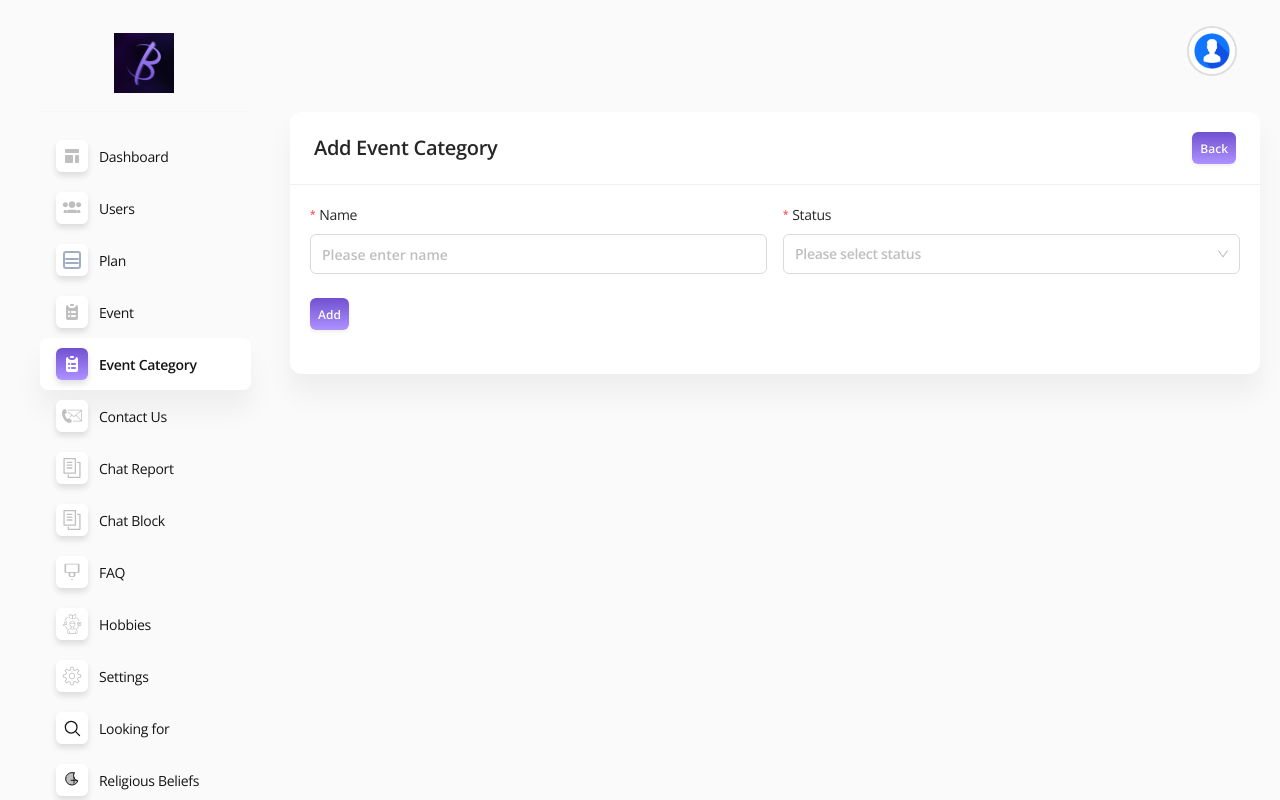
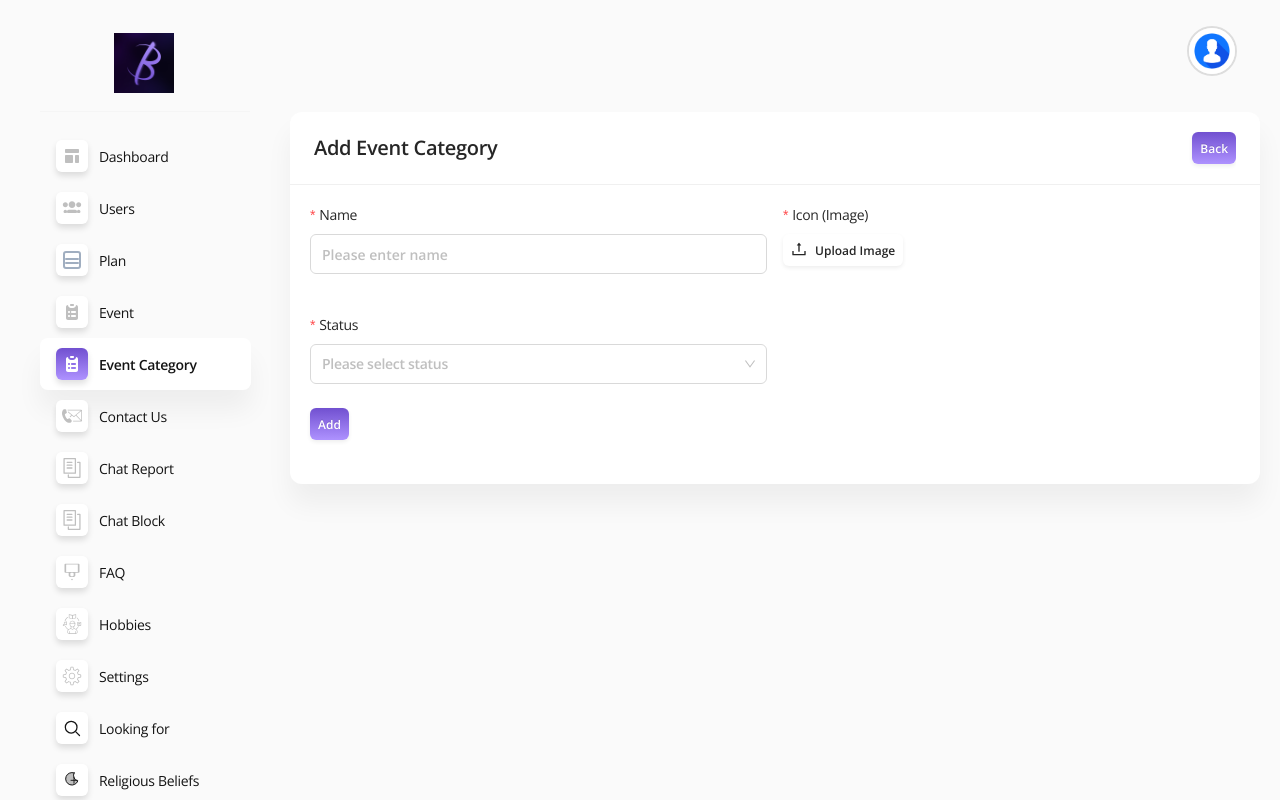
Before and after one commit to ashendra-wa/bootypal, a React (Create React App) app: page /event-category/add in a window 1280 px wide. Built offline with nearby package versions, Linux system fonts and the light colour scheme; sample sign-in values are in the browser's storage.

Commit message:
add event category

```diff
--- a/src/pages/eventCategory/Form.js
+++ b/src/pages/eventCategory/Form.js
@@ -1,3 +1,255 @@
+// import React, { useEffect, useState } from "react";
+// import {
+//   Row,
+//   Col,
+//   Card,
+//   Button,
+//   notification,
+//   Form,
+//   Input,
+//   Select,
+//   Upload,
+// } from "antd";
+// import axios from "axios";
+// import { useHistory, useParams } from "react-router-dom";
+// import { baseUrl } from "../../config";
+// import { UploadOutlined } from "@ant-design/icons";
+// const { Item } = Form;
+// const { Option } = Select;
+
+// function EventCategoryForm() {
+//   const { planId } = useParams(); // Extract planId from URL
+//   const history = useHistory();
+//   const [form] = Form.useForm();
+//   const [isUpdateMode, setIsUpdateMode] = useState(false);
+//   const [image, setImage] = useState(null);
+//   const [uploadImage, setUploadImage] = useState();
+//   const [imageFile, setImageFile] = useState(null);
+//   const [previewImage, setPreviewImage] = useState(null);
+//   useEffect(() => {
+//     if (planId) {
+//       setIsUpdateMode(true);
+//       fetchDetails();
+//     }
+//   }, [planId]);
+
+//   const fetchDetails = async () => {
+//     try {
+//       const response = await axios.get(
+//         `${baseUrl}/api/event-category/read/${planId}`
+//       );
+//       if (response.data.success) {
+//         form.setFieldsValue(response.data.result);
+//         setUploadImage(response.data.result.file);
+//         setPreviewImage(`${baseUrl}/${response.data.result.file}`);
+//         setImageFile(`${baseUrl}/${response.data.result.file}`);
+//       } else {
+//         notification.info({
+//           message: "Info",
+//           description: response.data.message,
+//           placement: "topRight",
+//         });
+//       }
+//     } catch (error) {
+//       console.error("API error:", error);
+//       notification.info({
+//         message: "Info",
+//         description: error.response?.data?.message,
+//         placement: "topRight",
+//       });
+//     }
+//   };
+
+//   const onFinish = async (values) => {
+//     const formData = new FormData();
+//     for (let key in values) {
+//       if (key === "image") {
+//         // if (image) {
+//         formData.append("file", image);
+//         // }
+//       } else {
+//         formData.append(key, values[key]);
+//       }
+//     }
+//     try {
+//       if (isUpdateMode) {
+//         const response = await axios.patch(
+//           `${baseUrl}/api/event-category/update/${planId}`,
+//           formData,
+//           {
+//             headers: {
+//               Authorization: `Bearer ${localStorage.getItem("accessToken")}`,
+//               "Content-Type": "multipart/form-data",
+//             },
+//           }
+//         );
+//         if (response.data.success) {
+//           notification.success({
+//             message: "Success",
+//             description: "Event category updated successfully!",
+//             placement: "topRight",
+//           });
+//           history.push("/event-category");
+//         } else {
+//           notification.info({
+//             message: "Info",
+//             description: response.data.message,
+//             placement: "topRight",
+//           });
+//         }
+//       } else {
+//         const response = await axios.post(
+//           `${baseUrl}/api/eventcategory/create-with-icon`,
+//           formData,
+//           {
+//             headers: {
+//               Authorization: `Bearer ${localStorage.getItem("accessToken")}`,
+//               "Content-Type": "multipart/form-data",
+//             },
+//           }
+//         );
+//         if (response.status === 200) {
+//           notification.success({
+//             message: "Success",
+//             description: "Event category added successfully!",
+//             placement: "topRight",
+//           });
+//           form.resetFields();
+//           history.push("/event-category");
+//         } else {
+//           notification.info({
+//             message: "Info",
+//             description: response.data.message,
+//             placement: "topRight",
+//           });
+//         }
+//       }
+//     } catch (error) {
+//       console.error("API error:", error);
+//       notification.info({
+//         message: "Info",
+//         description: error.response?.data?.message,
+//         placement: "topRight",
+//       });
+//     }
+//   };
+
+//   function eventImageSelect(image) {
+//     setImage(image);
+//   }
+
+//   const handleImageChange = (info) => {
+//     console.log("===infoinfoinfo>", info);
+//     const file = info.file;
+//     setImageFile(file);
+//     setPreviewImage(URL.createObjectURL(file));
+//   };
+
+//   return (
+//     <div className="tabled">
+//       <Row gutter={[24, 0]}>
+//         <Col xs="24" xl={24}>
+//           <Card
+//             bordered={false}
+//             className="criclebox tablespace mb-24"
+//             title={
+//               <div
+//                 style={{
+//                   display: "flex",
+//                   justifyContent: "space-between",
+//                   alignItems: "center",
+//                 }}
+//               >
+//                 <span>
+//                   {isUpdateMode
+//                     ? "Update Event Category"
+//                     : "Add Event Category"}
+//                 </span>
+//                 <Button type="primary" onClick={() => history.goBack()}>
+//                   Back
+//                 </Button>
+//               </div>
+//             }
+//           >
+//             <Form
+//               style={{ padding: "20px" }}
+//               form={form}
+//               onFinish={onFinish}
+//               layout="vertical"
+//             >
+//               <Row gutter={[16, 16]}>
+//                 <Col xs={24} sm={12} lg={12}>
+//                   <Item
+//                     label="Name"
+//                     name="name"
+//                     rules={[{ required: true, message: "Please enter name" }]}
+//                   >
+//                     <Input placeholder="Please enter name" />
+//                   </Item>
+//                 </Col>{" "}
+//                 <Col xs={24} sm={12} lg={12}>
+//                   <Item
+//                     label="Icon (Image)"
+//                     name="icon"
+//                     rules={[
+//                       {
+//                         required: !imageFile || !previewImage,
+//                         message: "Please upload an image",
+//                       },
+//                     ]}
+//                   >
+//                     <Upload
+//                       listType="picture"
+//                       showUploadList={false}
+//                       beforeUpload={() => false}
+//                       onChange={handleImageChange}
+//                     >
+//                       <Button icon={<UploadOutlined />}>Upload Image</Button>
+//                     </Upload>
+//                     {previewImage && (
+//                       <div style={{ marginTop: 10 }}>
+//                         <img
+//                           src={previewImage}
+//                           alt="Preview"
+//                           style={{ width: 100, height: 100, borderRadius: 8 }}
+//                         />
+//                       </div>
+//                     )}
+//                   </Item>
+//                 </Col>
+//                 <Col xs={24} sm={12} lg={12}>
+//                   <Item
+//                     label="Status"
+//                     name="enabled"
+//                     rules={[
+//                       { required: true, message: "Please select status" },
+//                     ]}
+//                   >
+//                     <Select placeholder="Please select status">
+//                       <Option value={true}>Active</Option>
+//                       <Option value={false}>Inactive</Option>
+//                     </Select>
+//                   </Item>
+//                 </Col>
+//               </Row>
+//               <Row>
+//                 <Col xs={24} sm={12} lg={8}>
+//                   <Item>
+//                     <Button type="primary" htmlType="submit">
+//                       {isUpdateMode ? "Update" : "Add"}
+//                     </Button>
+//                   </Item>
+//                 </Col>
+//               </Row>
+//             </Form>
+//           </Card>
+//         </Col>
+//       </Row>
+//     </div>
+//   );
+// }
+
+// export default EventCategoryForm;
 import React, { useEffect, useState } from "react";
 import {
   Row,
@@ -8,10 +260,12 @@ import {
   Form,
   Input,
   Select,
+  Upload,
 } from "antd";
 import axios from "axios";
 import { useHistory, useParams } from "react-router-dom";
 import { baseUrl } from "../../config";
+import { UploadOutlined } from "@ant-design/icons";
 
 const { Item } = Form;
 const { Option } = Select;
@@ -22,10 +276,9 @@ function EventCategoryForm() {
   const [form] = Form.useForm();
   const [isUpdateMode, setIsUpdateMode] = useState(false);
   const [image, setImage] = useState(null);
-    const [uploadImage, setUploadImage] = useState();
+  const [previewImage, setPreviewImage] = useState(null);
 
   useEffect(() => {
-        // Check if planId exists to determine if it's an update mode
     if (planId) {
       setIsUpdateMode(true);
       fetchDetails();
@@ -34,97 +287,115 @@ function EventCategoryForm() {
 
   const fetchDetails = async () => {
     try {
-            const response = await axios.get(`${baseUrl}/api/event-category/read/${planId}`);
+      const response = await axios.get(
+        `${baseUrl}/api/event-category/read/${planId}`
+      );
       if (response.data.success) {
         form.setFieldsValue(response.data.result);
-                setUploadImage(response.data.result.file);
+        const imgPath = `${baseUrl}/${response.data.result.icon}`;
+        setPreviewImage(imgPath);
       } else {
         notification.info({
-                    message: 'Info',
+          message: "Info",
           description: response.data.message,
-                    placement: 'topRight'
+          placement: "topRight",
         });
       }
     } catch (error) {
       console.error("API error:", error);
       notification.info({
-                message: 'Info',
+        message: "Info",
         description: error.response?.data?.message,
-                placement: 'topRight'
+        placement: "topRight",
       });
     }
   };
 
   const onFinish = async (values) => {
     const formData = new FormData();
+
+    // Append all non-file fields
     for (let key in values) {
-            console.log("key", key);
-
-            if (key === 'image') {
-                // if (image) {
-                formData.append('file', image);
-                // }
-
-            } else {
+      if (key !== "icon") {
         formData.append(key, values[key]);
       }
     }
+
+    // Append file if selected
+    if (image) {
+      formData.append("icon", image);
+    }
+
     try {
       if (isUpdateMode) {
-                const response = await axios.patch(`${baseUrl}/api/event-category/update/${planId}`, formData, {
+        const response = await axios.patch(
+          `${baseUrl}/api/eventcategory/update-with-icon/${planId}`,
+          formData,
+          {
             headers: {
-                        Authorization: `Bearer ${localStorage.getItem('accessToken')}`, // Include access token in headers
+              Authorization: `Bearer ${localStorage.getItem("accessToken")}`,
+              "Content-Type": "multipart/form-data",
             },
-                });
+          }
+        );
         if (response.data.success) {
           notification.success({
-                        message: 'Success',
-                        description: 'Event category updated successfully!',
-                        placement: 'topRight'
+            message: "Success",
+            description: "Event category updated successfully!",
+            placement: "topRight",
           });
-                    history.push('/event-category');
+          history.push("/event-category");
         } else {
           notification.info({
-                        message: 'Info',
+            message: "Info",
             description: response.data.message,
-                        placement: 'topRight'
+            placement: "topRight",
           });
         }
       } else {
-                const response = await axios.post(`${baseUrl}/api/event-category/create`, formData, {
+        const response = await axios.post(
+          `${baseUrl}/api/eventcategory/create-with-icon`,
+          formData,
+          {
             headers: {
-                        Authorization: `Bearer ${localStorage.getItem('accessToken')}`, // Include access token in headers
+              Authorization: `Bearer ${localStorage.getItem("accessToken")}`,
+              "Content-Type": "multipart/form-data",
             },
-                });
+          }
+        );
         if (response.status === 200) {
           notification.success({
-                        message: 'Success',
-                        description: 'Event category added successfully!',
-                        placement: 'topRight'
+            message: "Success",
+            description: "Event category added successfully!",
+            placement: "topRight",
           });
           form.resetFields();
-                    history.push('/event-category');
+          setPreviewImage(null);
+          setImage(null);
+          history.push("/event-category");
         } else {
           notification.info({
-                        message: 'Info',
+            message: "Info",
             description: response.data.message,
-                        placement: 'topRight'
+            placement: "topRight",
           });
         }
       }
     } catch (error) {
       console.error("API error:", error);
       notification.info({
-                message: 'Info',
+        message: "Info",
         description: error.response?.data?.message,
-                placement: 'topRight'
+        placement: "topRight",
       });
     }
   };
 
-    function eventImageSelect(image) {
-        setImage(image);
-    }
+  const handleImageChange = (info) => {
+    const file = info.file;
+    setImage(file);
+    setPreviewImage(URL.createObjectURL(file));
+  };
 
   return (
     <div className="tabled">
@@ -133,39 +404,80 @@ function EventCategoryForm() {
           <Card
             bordered={false}
             className="criclebox tablespace mb-24"
-                        title={<div style={{ display: 'flex', justifyContent: 'space-between', alignItems: 'center' }}>
-                            <span>{isUpdateMode ? "Update Event Category" : "Add Event Category"}</span>
-                            <Button type="primary" onClick={() => history.goBack()}>Back</Button>
-                        </div>}
+            title={
+              <div
+                style={{
+                  display: "flex",
+                  justifyContent: "space-between",
+                  alignItems: "center",
+                }}
               >
-                        <Form style={{ "padding": "20px" }} form={form} onFinish={onFinish} layout="vertical">
+                <span>
+                  {isUpdateMode
+                    ? "Update Event Category"
+                    : "Add Event Category"}
+                </span>
+                <Button type="primary" onClick={() => history.goBack()}>
+                  Back
+                </Button>
+              </div>
+            }
+          >
+            <Form
+              style={{ padding: "20px" }}
+              form={form}
+              onFinish={onFinish}
+              layout="vertical"
+            >
               <Row gutter={[16, 16]}>
                 <Col xs={24} sm={12} lg={12}>
                   <Item
                     label="Name"
                     name="name"
-                                        rules={[{ required: true, message: 'Please enter name' }]}
+                    rules={[{ required: true, message: "Please enter name" }]}
                   >
                     <Input placeholder="Please enter name" />
                   </Item>
                 </Col>
-                                {/* <Col xs={24} sm={12} lg={12}>
+
+                <Col xs={24} sm={12} lg={12}>
                   <Item
-                                        label="Icon" imageSelect
-                                        name="image"
-                                        rules={[{ required: !planId, message: 'Event category icon is required' }]}
+                    label="Icon (Image)"
+                    name="icon"
+                    rules={[
+                      {
+                        required: !previewImage,
+                        message: "Please upload an image",
+                      },
+                    ]}
                   >
-                                        <Input accept=".svg" type="file" onChange={(e) => eventImageSelect(e.target.files[0])} />
+                    <Upload
+                      listType="picture"
+                      showUploadList={false}
+                      beforeUpload={() => false}
+                      onChange={handleImageChange}
+                    >
+                      <Button icon={<UploadOutlined />}>Upload Image</Button>
+                    </Upload>
+                    {previewImage && (
+                      <div style={{ marginTop: 10 }}>
+                        <img
+                          src={previewImage}
+                          alt="Preview"
+                          style={{ width: 100, height: 100, borderRadius: 8 }}
+                        />
+                      </div>
+                    )}
                   </Item>
-                                    {uploadImage && (
-                                        <img src={baseUrl + '/' + uploadImage} />
-                                    )}
-                                </Col> */}
+                </Col>
+
                 <Col xs={24} sm={12} lg={12}>
                   <Item
                     label="Status"
                     name="enabled"
-                                        rules={[{ required: true, message: 'Please select status' }]}
+                    rules={[
+                      { required: true, message: "Please select status" },
+                    ]}
                   >
                     <Select placeholder="Please select status">
                       <Option value={true}>Active</Option>
@@ -174,6 +486,7 @@ function EventCategoryForm() {
                   </Item>
                 </Col>
               </Row>
+
               <Row>
                 <Col xs={24} sm={12} lg={8}>
                   <Item>
```
Also changed, not shown: src/pages/eventCategory/List.js (+80 -43 lines), 2 other files (tests, documents, lock files or other folders). Lines whose indentation alone changed are shown as unchanged.
